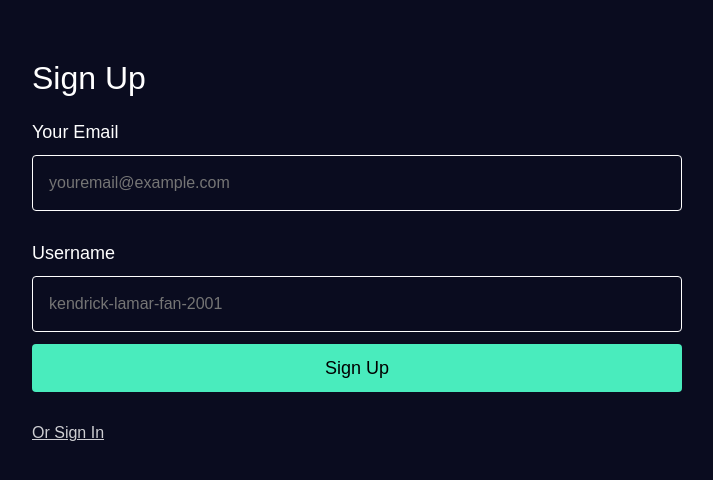
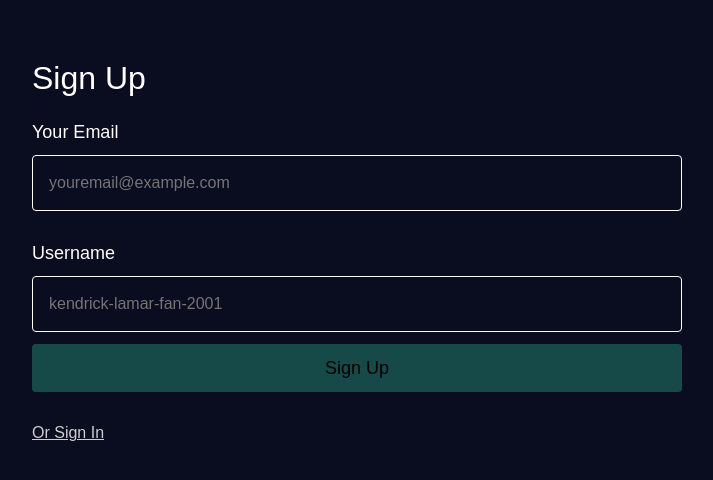
Before and after one commit to Greenruhm/connect, a Next.js app: page /sign-up in a window 1280 px wide. Shown: the top 480 px of the page, without its empty margins (283-996 px from the left). Built offline with nearby package versions, Linux system fonts and the light colour scheme; no server answers.

Commit message:
feat: add logic to disable button if sign up form data is invalid

```diff
--- a/src/features/sign-up/sign-up-component.js
+++ b/src/features/sign-up/sign-up-component.js
@@ -1,16 +1,18 @@
 /* eslint-disable no-unused-vars */
 import React, { useState } from 'react';
 import connect from '../../index';
+import { isValidEmail } from '../../example-components/utils';
 import InputWithLabel from '../../example-components/input-with-label-component';
 import SignUpButton from '../../example-components/submit-button-component';
 import SuccessView from '../../example-components/success-view-component';
 import ErrorModal from '../../example-components/error-modal-component';
 
-// https://magic.link/docs/auth/api-reference/client-side-sdks/web#errors-warnings
-const errorsHandledByMagic = [
+// https://connect.greenruhm.com/fundamentals/user-accounts#new-user-sign-up
+const errorsHandledByConnect = [
   'Auth Link Expired',
   'Invalid Email',
   'Internal Error',
+  'User Request Edit Email',
 ];
 
 const styles = {
@@ -56,6 +58,7 @@ const SignInLink = ({ href, label } = {}) => {
 
 const SignUpView = ({
   authStatus,
+  disabled,
   handleEmail,
   handleSignUp,
   handleUsername,
@@ -81,6 +84,7 @@ const SignUpView = ({
         type="text"
       />
       <SignUpButton
+        disabled={disabled}
         label="Sign Up"
         loading={authStatus === 'Signing Up'}
         name="sign-up"
@@ -93,6 +97,7 @@ const SignUpView = ({
 
 const renderView = ({
   authStatus,
+  disabled,
   email,
   handleEmail,
   handleSignUp,
@@ -103,6 +108,7 @@ const renderView = ({
   authStatus === 'Signed Out' || authStatus === 'Signing Up'
     ? SignUpView({
         authStatus,
+        disabled,
         handleEmail,
         handleSignUp,
         handleUsername,
@@ -160,8 +166,8 @@ const SignUpPage = ({ authStatus: initialAuthStatus = 'Signed Out' } = {}) => {
         username: userData?.username,
       }));
     } catch (e) {
-      // if error has NOT already been handled by Magic UI
-      if (!errorsHandledByMagic.includes(e.message)) {
+      // if error has NOT already been handled by Connect UI
+      if (!errorsHandledByConnect.includes(e.message)) {
         setState(state => ({
           ...state,
           errors: [...state.errors, e.message],
@@ -189,11 +195,14 @@ const SignUpPage = ({ authStatus: initialAuthStatus = 'Signed Out' } = {}) => {
     }));
   };
 
+  const disabled = !isValidEmail(email) || !username;
+
   return (
     <div className="box-format font-format" style={styles.page}>
       <div className="sign-up-wrapper" style={styles.wrapper}>
         {renderView({
           authStatus,
+          disabled,
           email,
           handleEmail,
           handleSignUp,
```
